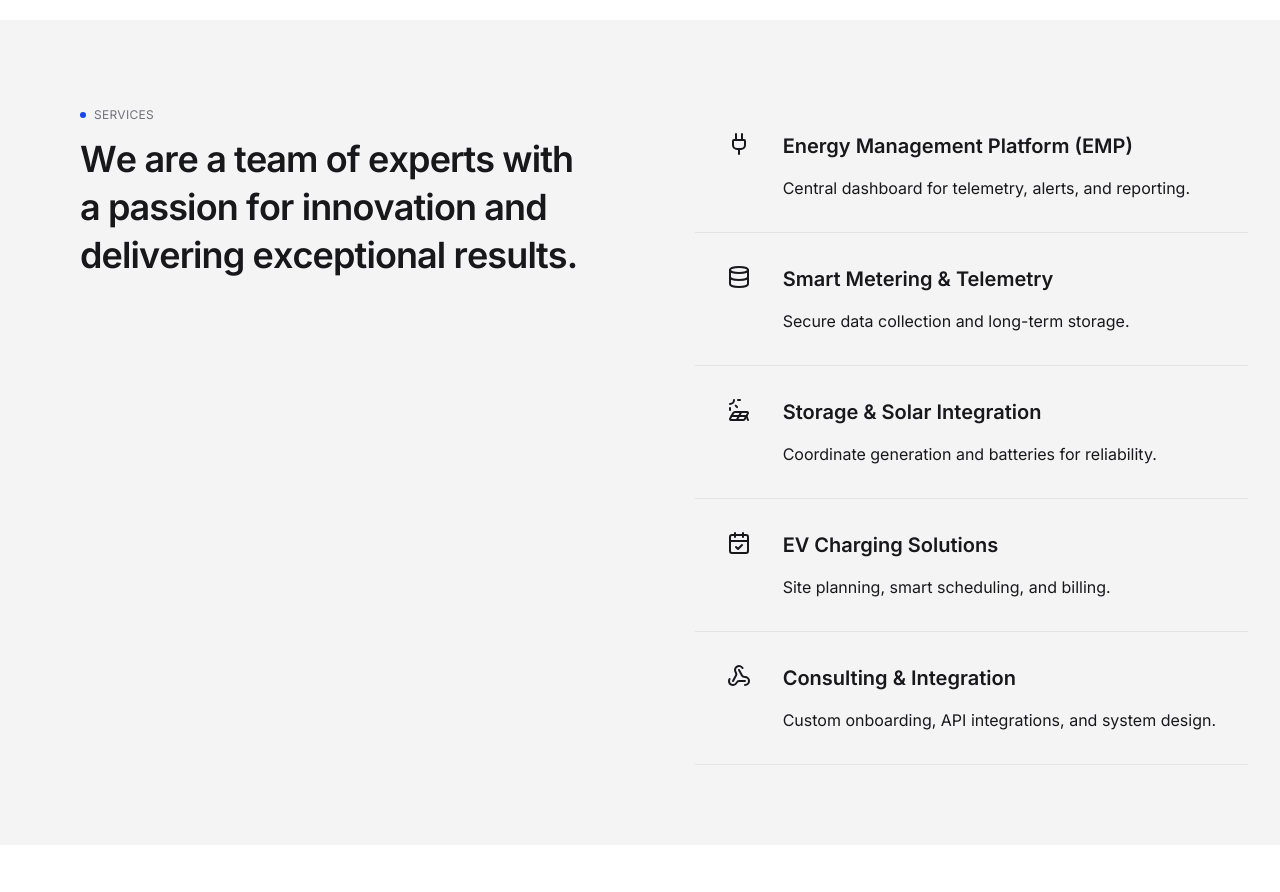
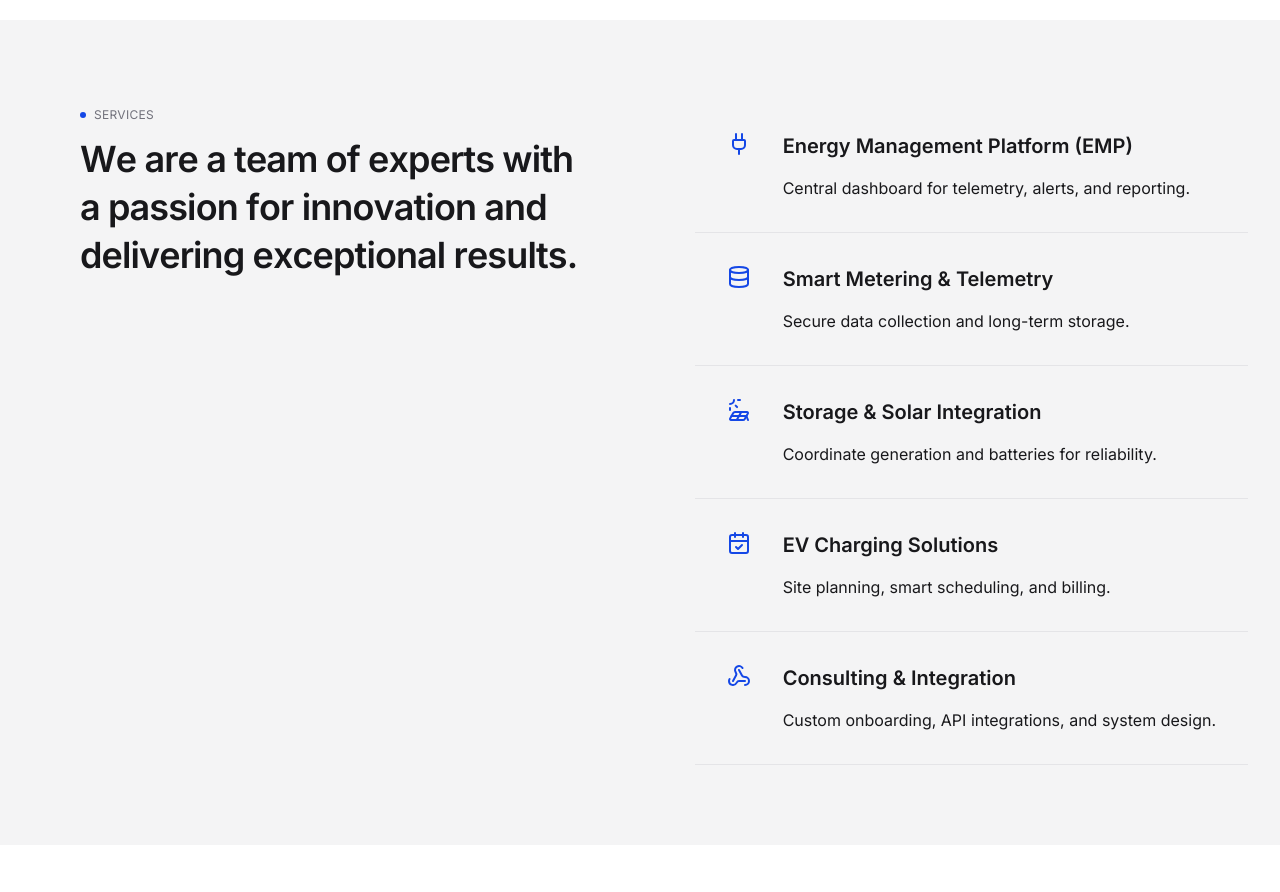
Before and after one commit to YoucefBnm/enera-template, a Next.js app: page / in a window 1280 px wide. Shown: the part 780-1672 px from the top of the page. Built offline with nearby package versions, Linux system fonts and the light colour scheme.

Commit message:
first commit

```diff
--- a/components/sections/services.tsx
+++ b/components/sections/services.tsx
@@ -52,7 +52,7 @@
               key={service.title}
               className="hover:*:text-primary-foreground flex items-start gap-8 border-b p-8"
             >
-              <service.icon className="size-6" />
+              <service.icon className="text-primary size-6" />
 
               <div className="space-y-4">
                 <h2 className="text-xl font-semibold">{service.title}</h2>
```
